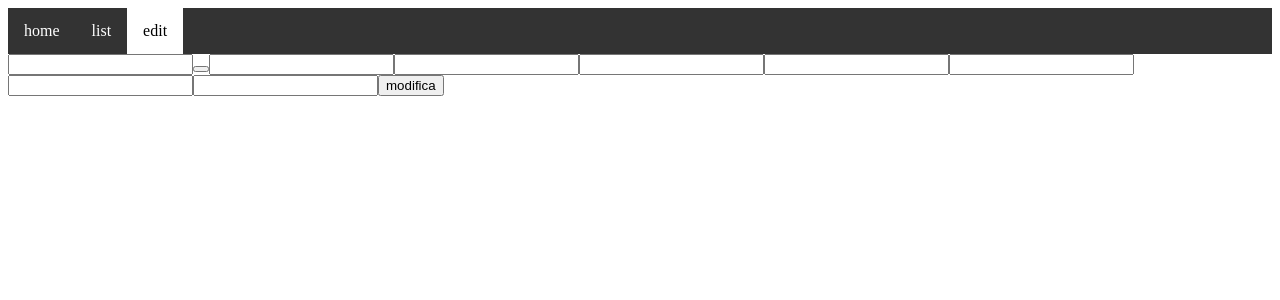
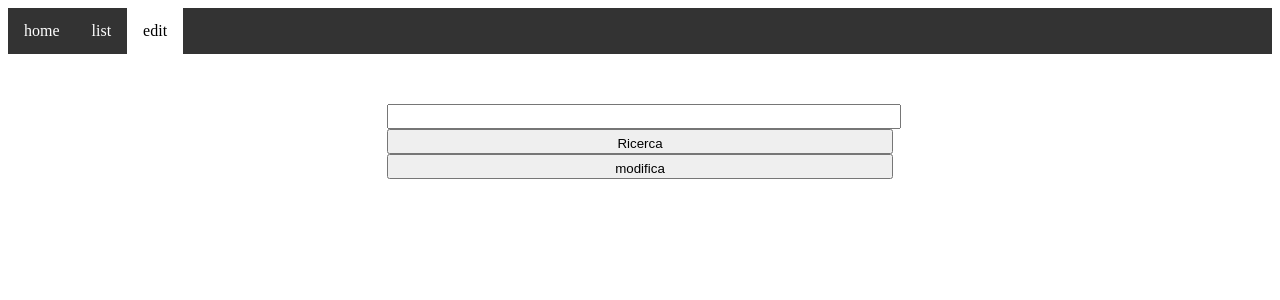
Before and after one commit to GabrielePanarello/PortaleGiochiTeam, an Angular app: page /edit in a window 1280 px wide. Shown: the top 300 px of the page. Built offline with nearby package versions, Linux system fonts and the light colour scheme.

Commit message:
desing edit

```diff
--- a/src/app/app.module.ts
+++ b/src/app/app.module.ts
@@ -1,5 +1,6 @@
 import { BrowserModule } from '@angular/platform-browser';
 import { NgModule } from '@angular/core';
+import { FormsModule } from '@angular/forms';
 
 import { AppComponent } from './app.component';
 import { HomeComponent } from './components/home/home.component';
@@ -21,6 +22,7 @@ import { MenuService } from './services/menu.service';
   ],
   imports: [
     BrowserModule,
+    FormsModule,
     MainRouter
   ],
   providers: [ListaGameService, MenuService],
--- a/src/app/components/edit/edit.component.css
+++ b/src/app/components/edit/edit.component.css
@@ -0,0 +1,26 @@
+.contenitore {
+    margin: auto;
+    width: 40%;
+}
+
+.inputGame {
+    margin: 0;
+    width: 100%;
+    padding-top: 5px;
+}
+
+.margine {
+    margin-top: 50px;
+}
+
+
+/*input {
+    margin-top: 5px;
+    width: 100%;
+}
+
+.bottoni {
+    padding: 5px;
+    width: 50%;
+    float: left;
+}*/
--- a/src/app/components/edit/edit.component.html
+++ b/src/app/components/edit/edit.component.html
@@ -1,11 +1,11 @@
-<input type="text" name="ricerca">
-<button onclick="ricerca()"></button>
+<div class="contenitore margine">
+    <input [(ngModel)]="inputGame" class="inputGame" />
+    <ng-container *ngIf="outputGame != undefined">
+        <input [(ngModel)]="outputGame.name" class="inputGame" />
+        <input [(ngModel)]="outputGame.descrizione" class="inputGame" />
+        <input [(ngModel)]="outputGame.rating" class="inputGame" />
+    </ng-container>
 
-<input type="number" name="id">
-<input type="text" name="nome-gioco">
-<input type="text" name="descrizione">
-<input type="text" name="genere">
-<input type="number" name="rating">
-<input type="number" name="prezzo">
-<input type="number" name="number">
-<button name="reset">modifica</button>
+    <button (click)="ricerca()" class="inputGame">Ricerca</button>
+    <button name="reset" class="inputGame">modifica</button>
+</div>
--- a/src/app/components/edit/edit.component.ts
+++ b/src/app/components/edit/edit.component.ts
@@ -1,4 +1,6 @@
 import { Component, OnInit } from '@angular/core';
+import { ListaGameService } from '../../services/list-game.service';
+import { Game } from '../../objs/game';
 
 @Component({
   selector: 'app-edit',
@@ -7,9 +9,18 @@ import { Component, OnInit } from '@angular/core';
 })
 export class EditComponent implements OnInit {
 
-  constructor() { }
+  gamesList: Game[];
+  inputGame: string;
+  outputGame: Game;
+
+  constructor(private listGameService: ListaGameService) { }
 
   ngOnInit() {
   }
 
+  ricerca(){
+      this.outputGame = this.listGameService.getGameByName(this.inputGame);
+      console.log(this.outputGame);
+  }
+
 }
--- a/src/app/components/menu/menu.component.html
+++ b/src/app/components/menu/menu.component.html
@@ -1,5 +1,3 @@
-<div>
-    <ul>
-        <li *ngFor="let item of menuItems" routerLink="/{{item.nome}}" routerLinkActive="active">{{item.nome}}</li>
-    </ul>
-</div>
+<ul>
+    <li *ngFor="let item of menuItems" routerLink="/{{item.nome}}" routerLinkActive="active">{{item.nome}}</li>
+</ul>
```
